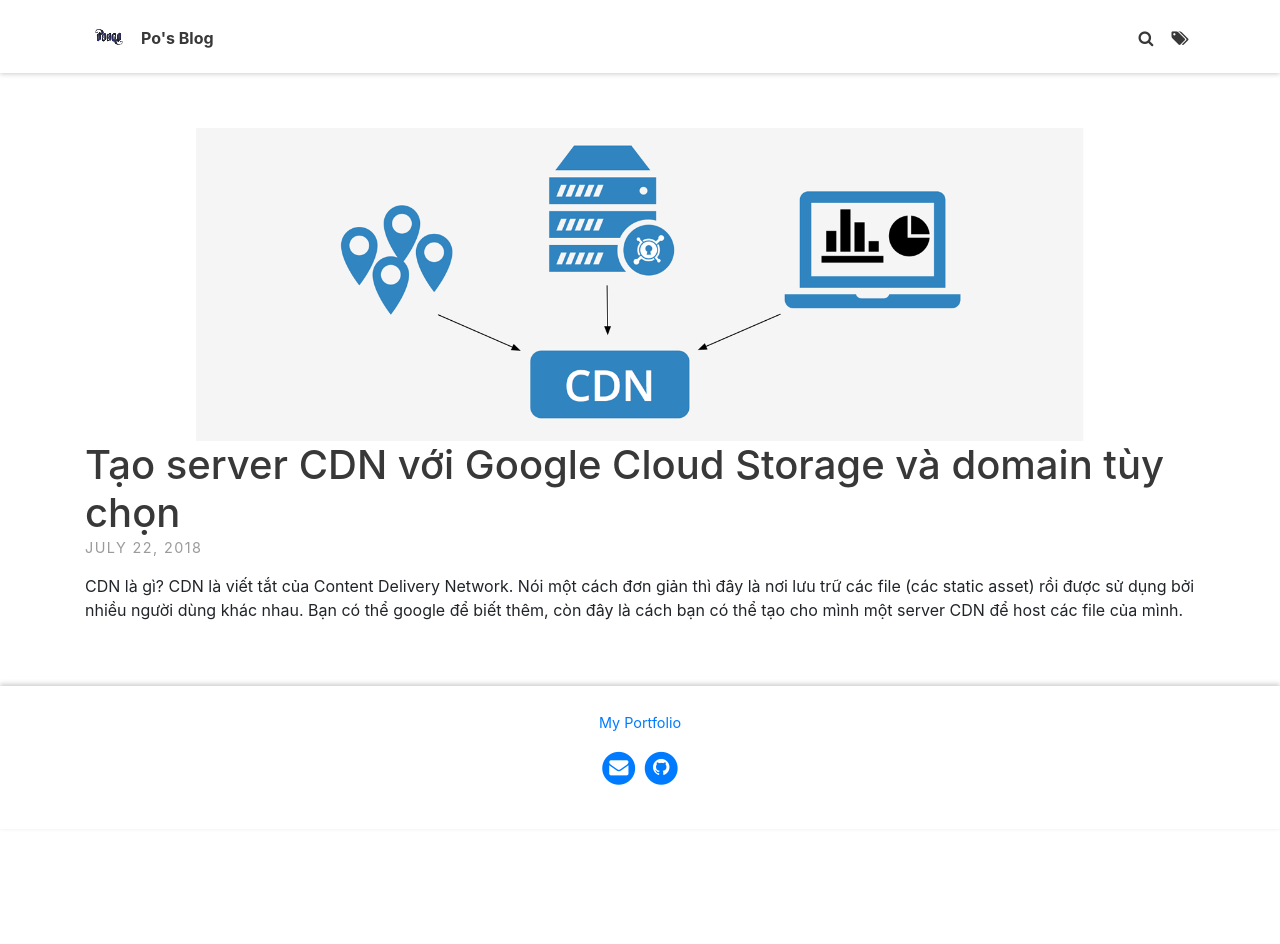
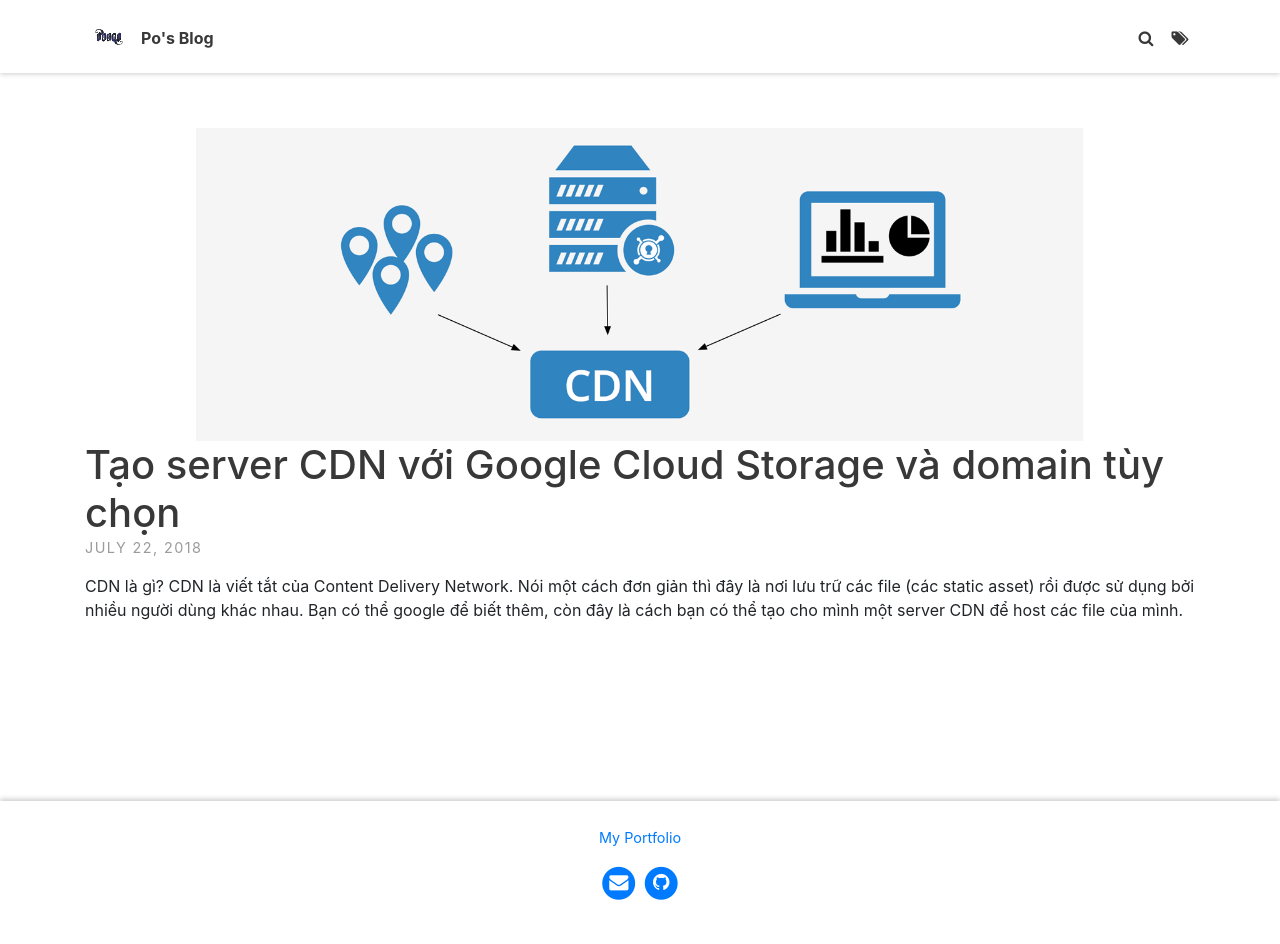
Before and after one commit to pconcurrently/blog-jekyll, a Jekyll site: the page built from index.html, in a window 1280 px wide. Built offline with Jekyll 4.4.1, drawn with Linux system fonts in a browser that asks for light colours; the list of posts is cut into pages by our own code; before the commit the page ends 900 px from its top, so only the background shows below that.

Commit message:
update styles

```diff
--- a/_sass/layouts/_custom.scss
+++ b/_sass/layouts/_custom.scss
@@ -5,3 +5,7 @@
         border-top: 1px solid rgba(0,0,0,0.1);
     }
 }
+
+.content {
+    min-height: 89vh;
+}
```
